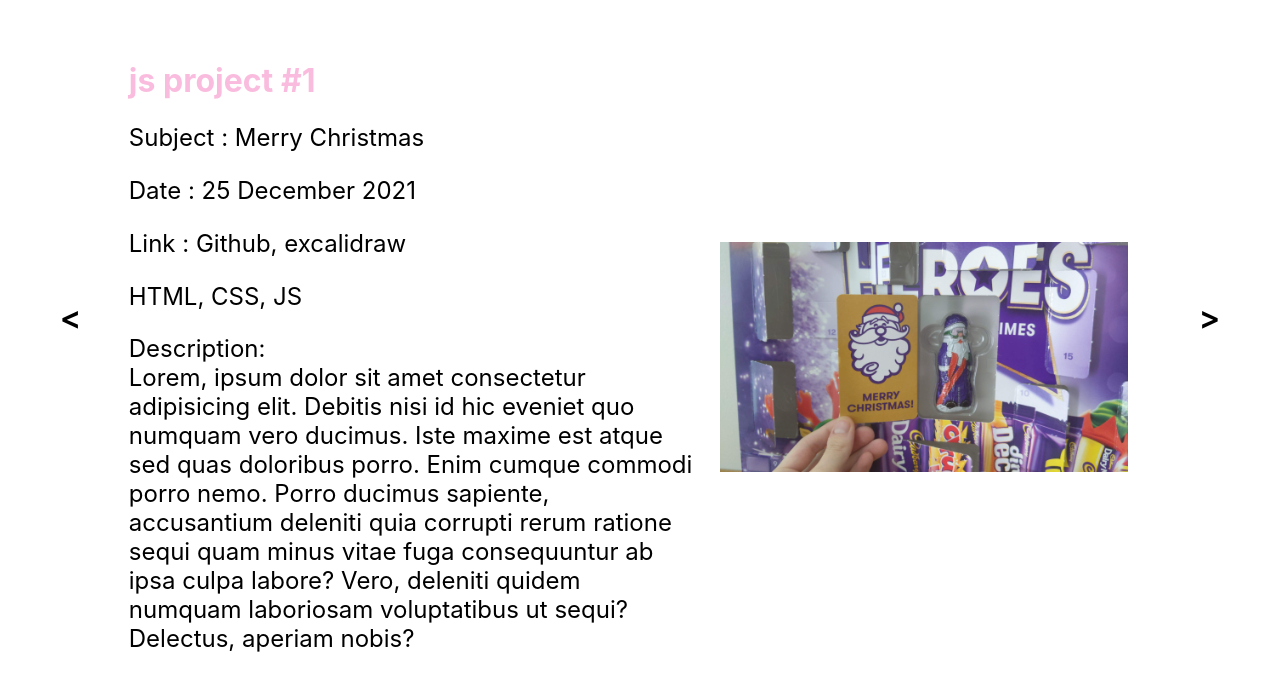
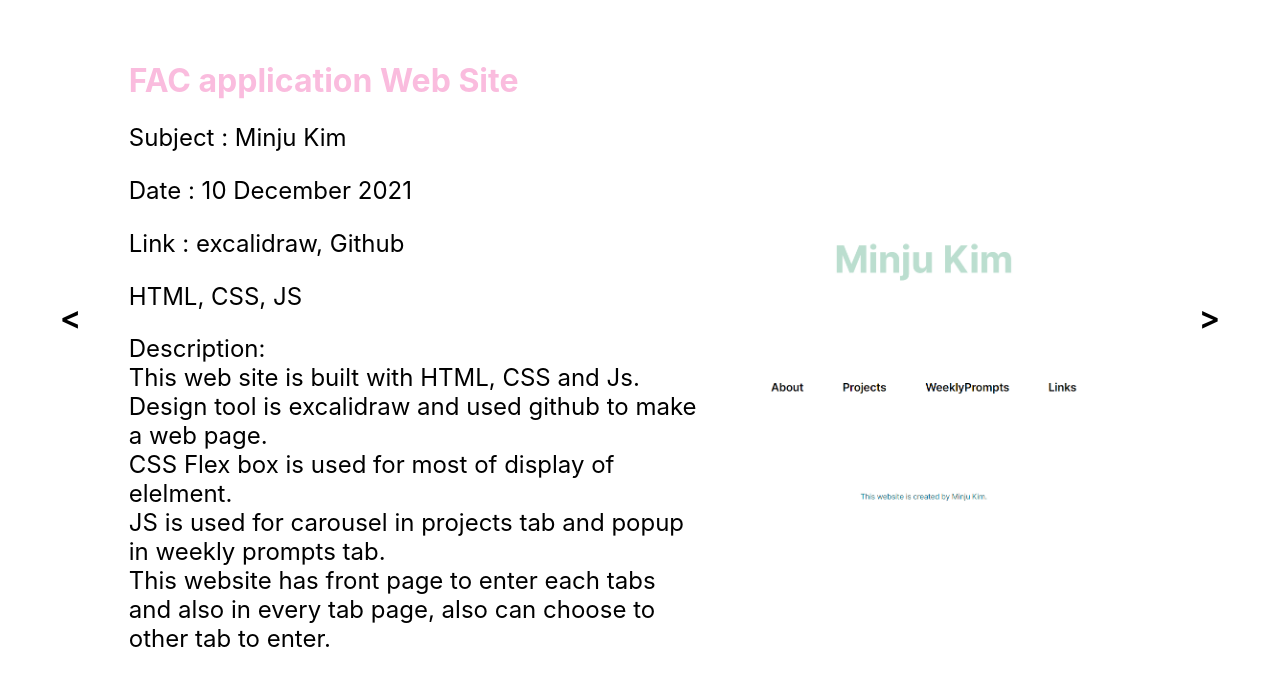
Before and after one commit to kmj673/FAC-Website-Application, a plain HTML site: page projects.html in a window 1280 px wide. Shown: the part 102-792 px from the top of the page. Drawn offline with Linux system fonts and the light colour scheme; a web font is replaced by a local one.

Commit message:
last commit to change project tab and link tab

```diff
--- a/css/projectsStyle.css
+++ b/css/projectsStyle.css
@@ -20,6 +20,10 @@
 }
 .container > .panel > span {
   font-size: 1.5em;
+}
+.container > .panel > span > a {
+  text-decoration: none;
+  color: black;
 }
 .container > .project-img {
   /* border: 5px solid green; */
--- a/projects.html
+++ b/projects.html
@@ -32,24 +32,33 @@
 
       <div class="container active" id="project1">
         <div class="panel">
-          <h5>js project #1</h5>
-          <span>Subject : Merry Christmas</span>
-          <span>Date : 25 December 2021</span>
-          <span>Link : Github, excalidraw</span>
+          <h5>FAC application Web Site</h5>
+          <span>Subject : Minju Kim</span>
+          <span>Date : 10 December 2021</span>
+          <span
+            >Link :
+            <a
+              href="https://excalidraw.com/#json=xS4EAt__v-CWDEpvRGZBE,w1m2lJ2UwOdHvWrQoihd7w"
+              >excalidraw</a
+            >,
+            <a href="https://github.com/kmj673/FAC-Website-Application"
+              >Github</a
+            >
+          </span>
           <span>HTML, CSS, JS</span>
           <span
             >Description: <br />
-            Lorem, ipsum dolor sit amet consectetur adipisicing elit. Debitis
-            nisi id hic eveniet quo numquam vero ducimus. Iste maxime est atque
-            sed quas doloribus porro. Enim cumque commodi porro nemo. Porro
-            ducimus sapiente, accusantium deleniti quia corrupti rerum ratione
-            sequi quam minus vitae fuga consequuntur ab ipsa culpa labore? Vero,
-            deleniti quidem numquam laboriosam voluptatibus ut sequi? Delectus,
-            aperiam nobis?</span
-          >
+            This web site is built with HTML, CSS and Js. <br />
+            Design tool is excalidraw and used github to make a web page. <br />
+            CSS Flex box is used for most of display of elelment. <br />
+            JS is used for carousel in projects tab and popup in weekly prompts
+            tab. <br />
+            This website has front page to enter each tabs and also in every tab
+            page, also can choose to other tab to enter.
+          </span>
         </div>
         <div class="project-img">
-          <img src="image/project1.jpg" alt="project1 image" />
+          <img src="image/applicationFront.png" alt="project1 image" />
         </div>
       </div>
       <div class="container hidden" id="project2">
```
Also changed, not shown: css/links.css (+9 -2 lines), js/popup.js (+8 -2 lines), links.html (+12 -4 lines), image/applicationFront.png (added).
